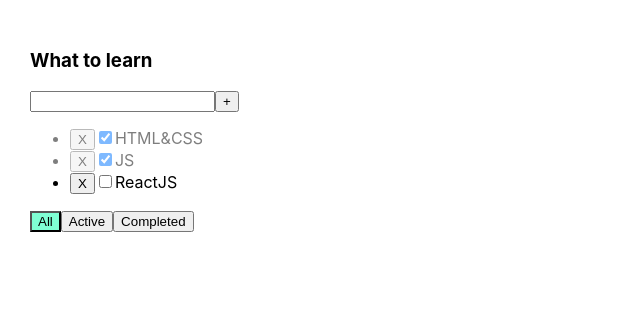
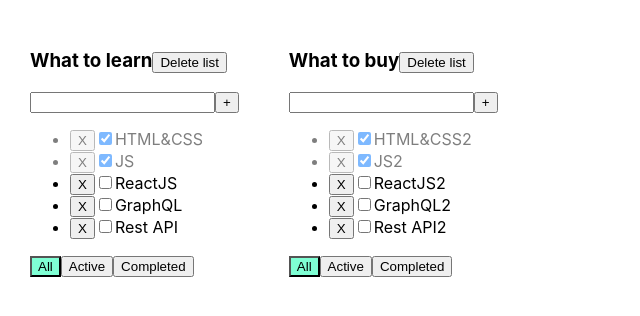
Before and after one commit to zatsarna/todo-list, a React (Create React App) app: page / in a window 1280 px wide. Shown: the top 316 px of the page, without its empty margins (0-640 px from the left). Built offline with nearby package versions, Linux system fonts and the light colour scheme.

Commit message:
working with multiple todolists

```diff
--- a/src/App.tsx
+++ b/src/App.tsx
@@ -4,47 +4,95 @@ import {TaskType, Todolist} from './Todolist';
 import {v1} from 'uuid';
 
 export type FilterType = 'all' | 'active' | 'completed'
+type todolistsType = { id: string, title: string, filter: FilterType }
+type tasksObjectType = {
+    [key: string]: Array<TaskType>,
+}
 
 function App() {
-
-    let [tasks, setTasks] = useState<Array<TaskType>>([
+    let todolistID1 = v1()
+    let todolistID2 = v1()
+    let [todolists, setTodolists] = useState<Array<todolistsType>>([
+        {id: todolistID1, title: 'What to learn', filter: 'all'},
+        {id: todolistID2, title: 'What to buy', filter: 'all'},
+    ])
+    let [tasks, setTasks] = useState<tasksObjectType>({
+        [todolistID1]: [
+            {id: v1(), title: 'HTML&CSS', isDone: true},
+            {id: v1(), title: 'JS', isDone: true},
+            {id: v1(), title: 'ReactJS', isDone: false},
+            {id: v1(), title: 'GraphQL', isDone: false},
+            {id: v1(), title: 'Rest API', isDone: false},
+        ],
+        [todolistID2]: [
+            {id: v1(), title: 'HTML&CSS2', isDone: true},
+            {id: v1(), title: 'JS2', isDone: true},
+            {id: v1(), title: 'ReactJS2', isDone: false},
+            {id: v1(), title: 'GraphQL2', isDone: false},
+            {id: v1(), title: 'Rest API2', isDone: false},
+        ]
+    })
+    /*let [tasks, setTasks] = useState<Array<TaskType>>([
         {id: v1(), title: 'HTML&CSS', isDone: true},
         {id: v1(), title: 'JS', isDone: true},
         {id: v1(), title: 'ReactJS', isDone: false}
-    ])
-    const changeStatus=(taskID: string, isChecked: boolean)=>{
-        let task=tasks.find(el => el.id===taskID)
+    ])*/
+    const changeStatus = (todolistID: string, taskID: string, isChecked: boolean) => {
+         /*let task=tasks.find(el => el.id===taskID)
          if (task){
              task.isDone=isChecked
          }
-        setTasks([...tasks])
+         setTasks([...tasks])*/
+        setTasks({...tasks, [todolistID]: tasks[todolistID].map(el =>el.id===taskID ? {...el, isDone: isChecked}:el)})
         /*setTasks(tasks.map(el => el.id===taskID ? {...el, isDone: isChecked} :el))*/
     }
-    const [filter, setFilter] = useState<FilterType>('all')
+    //const [filter, setFilter] = useState<FilterType>('all')
+    const addTask = (todolistID:string,title: string) => {
+         let newTask= {id: v1(), title: title, isDone: false}
+             setTasks({...tasks, [todolistID]: [newTask,...tasks[todolistID]]})
+    }
+    const deleteTask = (taskId: string, todolistID: string) => {
+        setTasks({
+            ...tasks, [todolistID]: tasks[todolistID].filter(e => e.id !== taskId)
+            })
 
-    const addTask=(title: string)=>{
-        let newTask= {id: v1(), title: title, isDone: false}
-            setTasks([newTask,...tasks])
     }
-    const deleteTask = (elId: string) => {
-        setTasks(tasks.filter(e => e.id !== elId))
+    const changeFilter = (value: FilterType, ID: string) => {
+        //setFilter(value)
+        setTodolists(todolists.map(el => {
+            return (
+                el.id === ID ? {...el, filter: value} : el
+            )
+        }))
     }
-    const changeFilter = (value: FilterType) => {
-        setFilter(value)
+const deleteTodolist=(todolistID: string)=>{
+    setTodolists(todolists.filter(el => el.id!==todolistID))
+     delete tasks[todolistID]
 }
-    if (filter === 'active') {
-        tasks = tasks.filter(e => !e.isDone)
-    }
-    if (filter === 'completed') {
-        tasks = tasks.filter(e => e.isDone)
-    }
+
 
     return (
         <div className="App">
-            <Todolist title="What to learn" tasks={tasks} deleteTask={deleteTask} changeFilter={changeFilter} addTask={addTask}
+            {todolists.map(el => {
+                let tasksForTodoList = tasks[el.id]
+                if (el.filter === 'active') {
+                    tasksForTodoList = tasks[el.id].filter(e => !e.isDone)
+                }
+                if (el.filter === 'completed') {
+                    tasksForTodoList = tasks[el.id].filter(e => e.isDone)
+                }
+                return (
+                    <Todolist title={el.title} tasks={tasksForTodoList} deleteTask={deleteTask}
+                              changeFilter={changeFilter} addTask={addTask}
                               changeStatus={changeStatus}
-                      filter={filter}
+                              filter={el.filter}
+                              key={el.id}
+                              todolistId={el.id}
+                              deleteTodolist={deleteTodolist}
                     />
+                )
+            })}
+
 
         </div>
     );
--- a/src/Todolist.tsx
+++ b/src/Todolist.tsx
@@ -12,11 +12,13 @@ export type TaskType = {
 type PropsType = {
     title: string
     tasks: Array<TaskType>
-    deleteTask: (elId: string) => void
-    changeFilter: (value: FilterType) => void
-    addTask: (t: string) => void
-    changeStatus: (tID: string, isChecked: boolean)=>void
+    deleteTask: (elId: string, todolistID: string) => void
+    changeFilter: (value: FilterType, ID: string) => void
+    addTask: (todolistID:string, t: string) => void
+    changeStatus: (todolistID: string,tID: string, isChecked: boolean)=>void
     filter: FilterType
+    todolistId: string
+    deleteTodolist: (todolistID: string)=>void
 }
 
 export function Todolist(props: PropsType) {
@@ -35,7 +37,7 @@ export function Todolist(props: PropsType) {
             return;
         }else {
             /*setError("Field should not be empty")*/
-            props.addTask(title.trim())
+            props.addTask(props.todolistId,title.trim())
 
             setTitle('')
         }
@@ -43,14 +45,16 @@ export function Todolist(props: PropsType) {
 
     }
     const changeFilterHandler = (v: FilterType) => {
-        props.changeFilter(v)
+        props.changeFilter(v, props.todolistId)
     }
+
+
     const mappedTasks = props.tasks.map((el) => {
         const deleteTaskHandler = () => {
-            props.deleteTask(el.id)
+            props.deleteTask(el.id, props.todolistId)
         }
         const changeIsDoneHandler=(event: ChangeEvent<HTMLInputElement>)=>{
-                props.changeStatus(el.id, event.currentTarget.checked)
+                props.changeStatus(props.todolistId, el.id, event.currentTarget.checked)
 
         }
         return (
@@ -63,7 +67,10 @@ export function Todolist(props: PropsType) {
     })
 
     return <div>
-        <h3>{props.title}</h3>
+        <h3>
+            {props.title}
+            <Button name={"Delete list"} callBack={()=>props.deleteTodolist(props.todolistId)}/>
+        </h3>
         <div>
             <input onChange={onChangeHandler} value={title} onKeyDown={onKeyDownHandler} className={error ? "error" : ""}/>
             <Button name={'+'} callBack={addTaskHandler}/>
```
Lines whose indentation alone changed are shown as unchanged.
